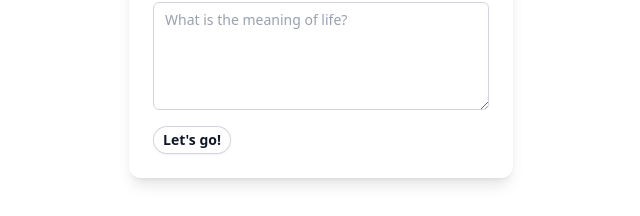
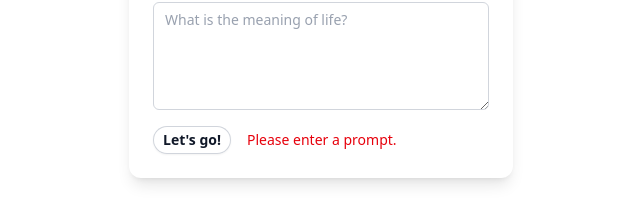
Before and after one commit to jayk2401/fireworks_model_playground, a React (Vite) app in the folder frontend/: page / in a window 1280 px wide. Shown: the part 518-734 px from the top of the page, without its empty margins (319-959 px from the left). Built offline with nearby package versions, Linux system fonts and the light colour scheme; no server answers.

Commit message:
Add error message if initial prompt is empty

```diff
--- a/frontend/src/App.tsx
+++ b/frontend/src/App.tsx
@@ -29,7 +29,7 @@ function App() {
   const [responseId, setResponseId] = useState<string>('')
 
   const [loading, setLoading] = useState(false)
-  const [error, setError] = useState<string | null>(null)
+  const [error, setError] = useState(false)
 
   useEffect(() => {
     axios.get('https://app.fireworks.ai/api/models/mini-playground')
@@ -53,6 +53,11 @@ function App() {
   }
 
   const handleInitialChatSubmit = async () => {
+    if (!prompt) {
+      setError(true)
+      return
+    }
+    setError(false)
     setLoading(true)
     try {
       const response = await axios.post("http://localhost:8000/chat_request", { model: selectedModel, prompt: prompt });
@@ -77,6 +82,10 @@ function App() {
   };
 
   const handleContinuedChatSubmit = async () => {
+    if (!continuedPrompt) {
+      setError(true)
+      return
+    }
     setLoading(true)
     try {
       const response = await axios.post("http://localhost:8000/chat_request_continued", { model: selectedModel, prompt: continuedPrompt, response_id: responseId });
@@ -177,6 +186,7 @@ function App() {
           </div>
 
           {!loading && (
+            <div className="space-x-4">
               <button
                 type="button"
                 onClick={handleInitialChatSubmit}
@@ -184,6 +194,8 @@ function App() {
               >
                 Let's go!
               </button>
+              {error && <span className="text-sm text-red-600">Please enter a prompt.</span>}
+            </div>
           )}
           {loading && (
             <svg
@@ -214,6 +226,7 @@ function App() {
           <ConversationFeed messages={messages} />
           <div className="fixed bottom-4 left-1/2 transform -translate-x-1/2 w-[40%] flex gap-2 justify-center">
             {!loading && (
+
               <>
                 <textarea
                   // type="text"
@@ -235,7 +248,9 @@ function App() {
                 >
                   Start over?
                 </button>
+
               </>
+
             )}
             {loading && (
 
```
Lines whose indentation alone changed are shown as unchanged.
